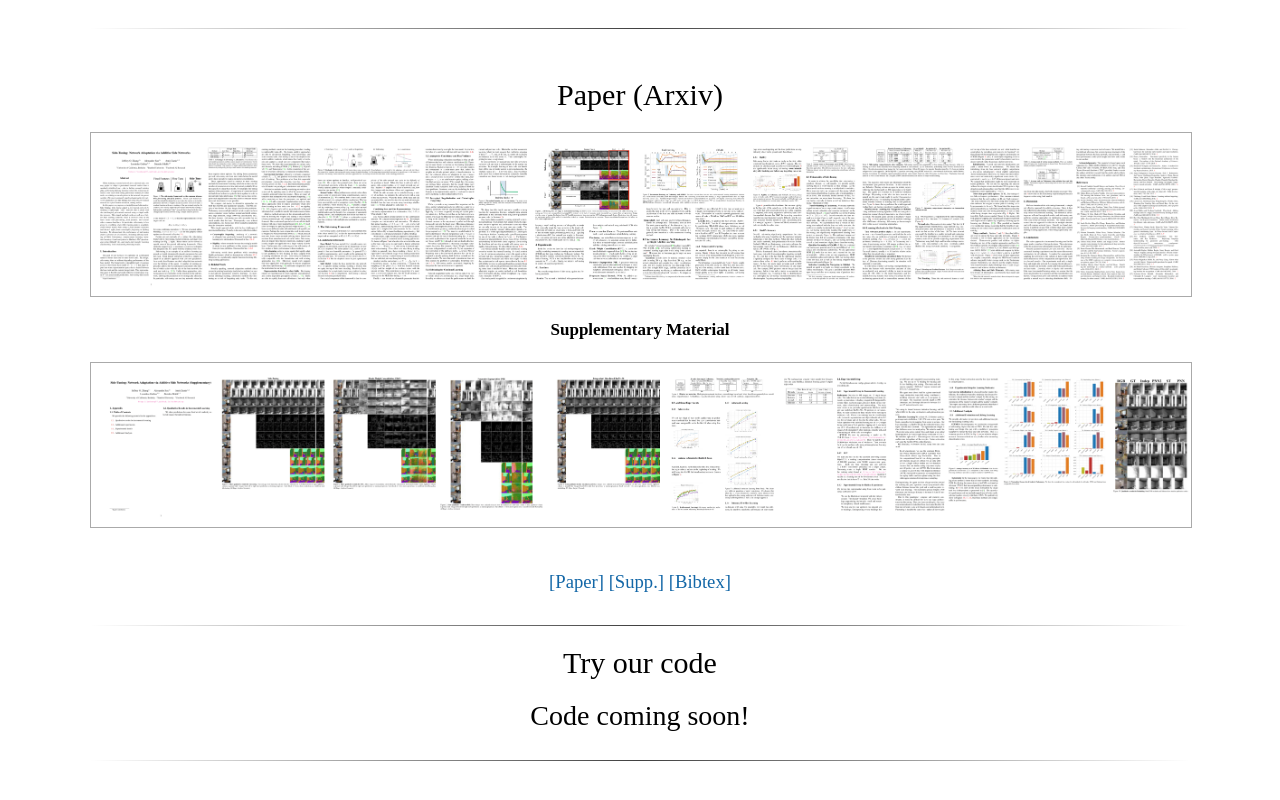
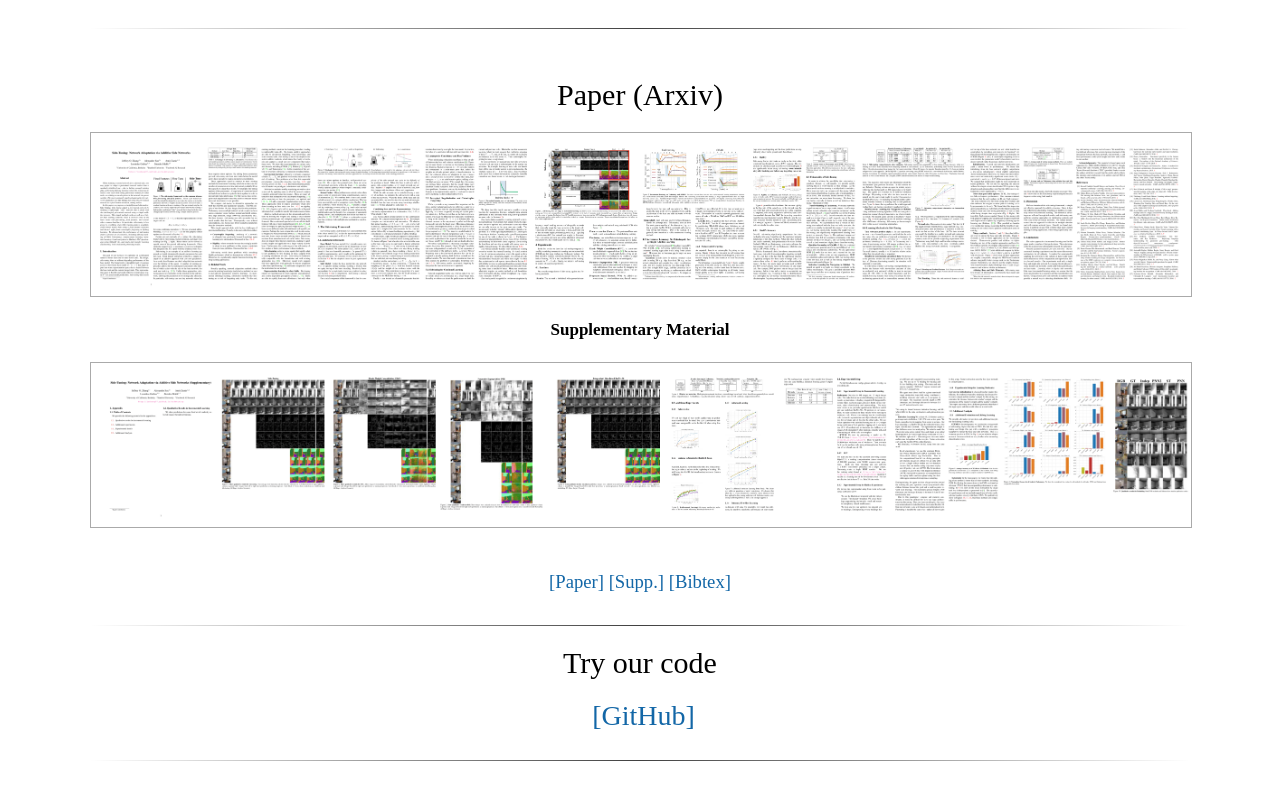
Before and after one commit to sidetuningberkeley/sidetuningberkeley.github.io, a plain HTML site: page index.html in a window 1280 px wide. Shown: the part 661-1461 px from the top of the page. Drawn offline with Linux system fonts and the light colour scheme.

Commit message:
Add website

```diff
--- a/index.html
+++ b/index.html
@@ -263,8 +263,7 @@ In this paper we propose a straightforward alternative: Side-Tuning. Side-tuning
                 <center><h1>Try our code</h1></center>
 
           <center>
-                <span style="font-size:28px">Code coming soon!</span></i>
-                <!-- <span style="font-size:28px">&nbsp;<a href="https://github.com/amir32002/feedback-networks">[GitHub]</a> (New!) -->
+            <span style="font-size:28px">&nbsp;<a href="https://github.com/jozhang97/side-tuning">[GitHub]</a>
 
              </span><i></i>
                 <span style="font-size:28px"></span>
```
